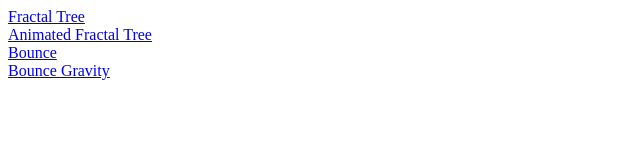
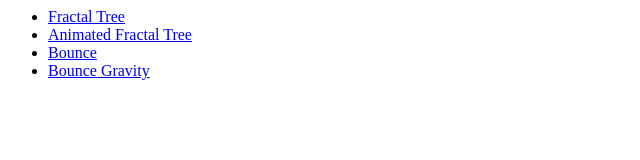
Before and after one commit to anandnkhl/The_Great_Canvas_Project, a website: page index.html in a window 1280 px wide. Shown: the whole page, without its empty margins (0-640 px from the left). Drawn offline with Linux system fonts and the light colour scheme.

Commit message:
added list

```diff
--- a/index.html
+++ b/index.html
@@ -3,9 +3,11 @@
         <title>The Great Canvas Project | Home</title>
     </head>
     <body>
-        <a href='/Fractal-Tree'>Fractal Tree</a> <br/>
-        <a href='/Animated-Fractal-Tree'>Animated Fractal Tree</a> <br/>
-        <a href='/Bounce'>Bounce</a> <br/>
-        <a href='/Bounce-Gravity'>Bounce Gravity</a> <br/>
+        <ul>
+            <li> <a href='/Fractal-Tree'>Fractal Tree</a> <br/> </li>
+            <li> <a href='/Animated-Fractal-Tree'>Animated Fractal Tree</a> <br/> </li>
+            <li> <a href='/Bounce'>Bounce</a> <br/> </li>
+            <li> <a href='/Bounce-Gravity'>Bounce Gravity</a> <br/> </li>
+        </ul>
     </body>
 </html>
```
